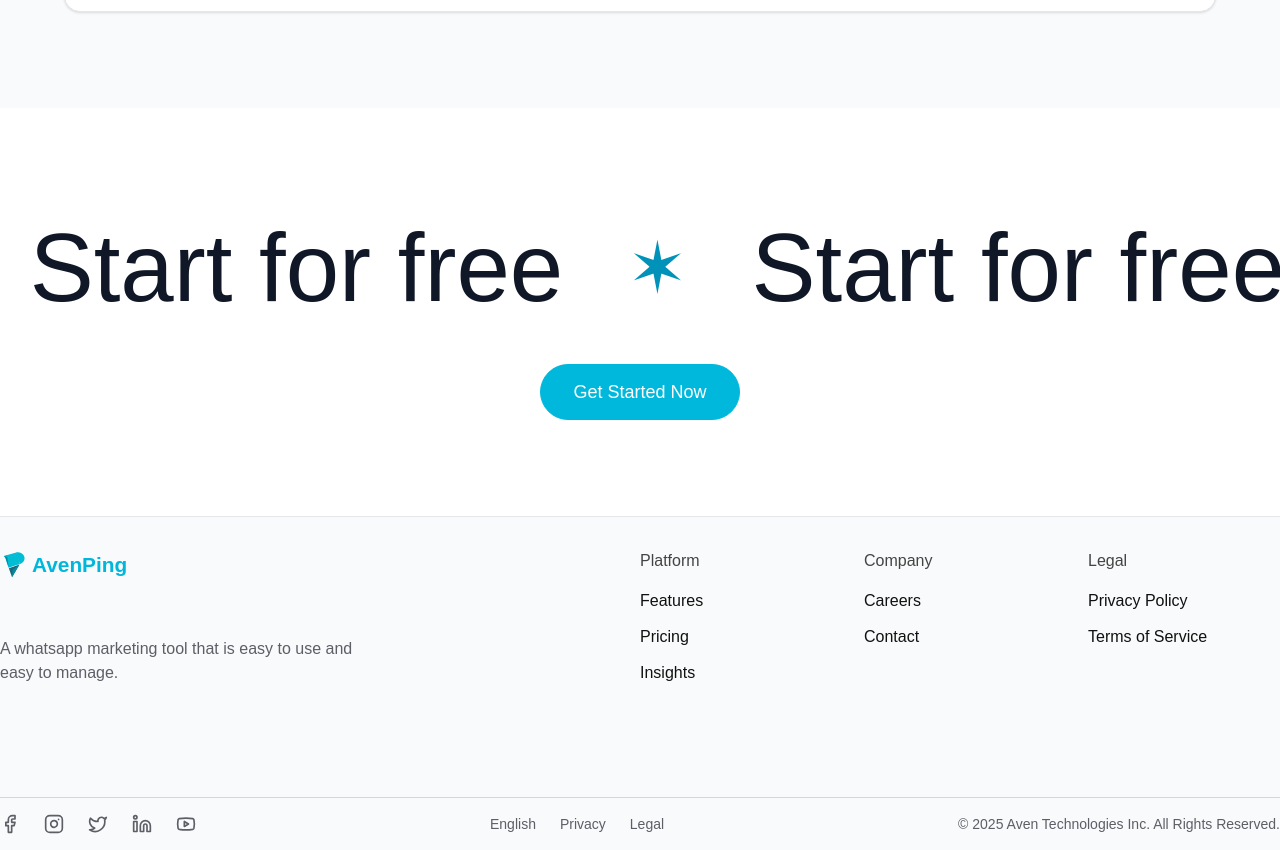
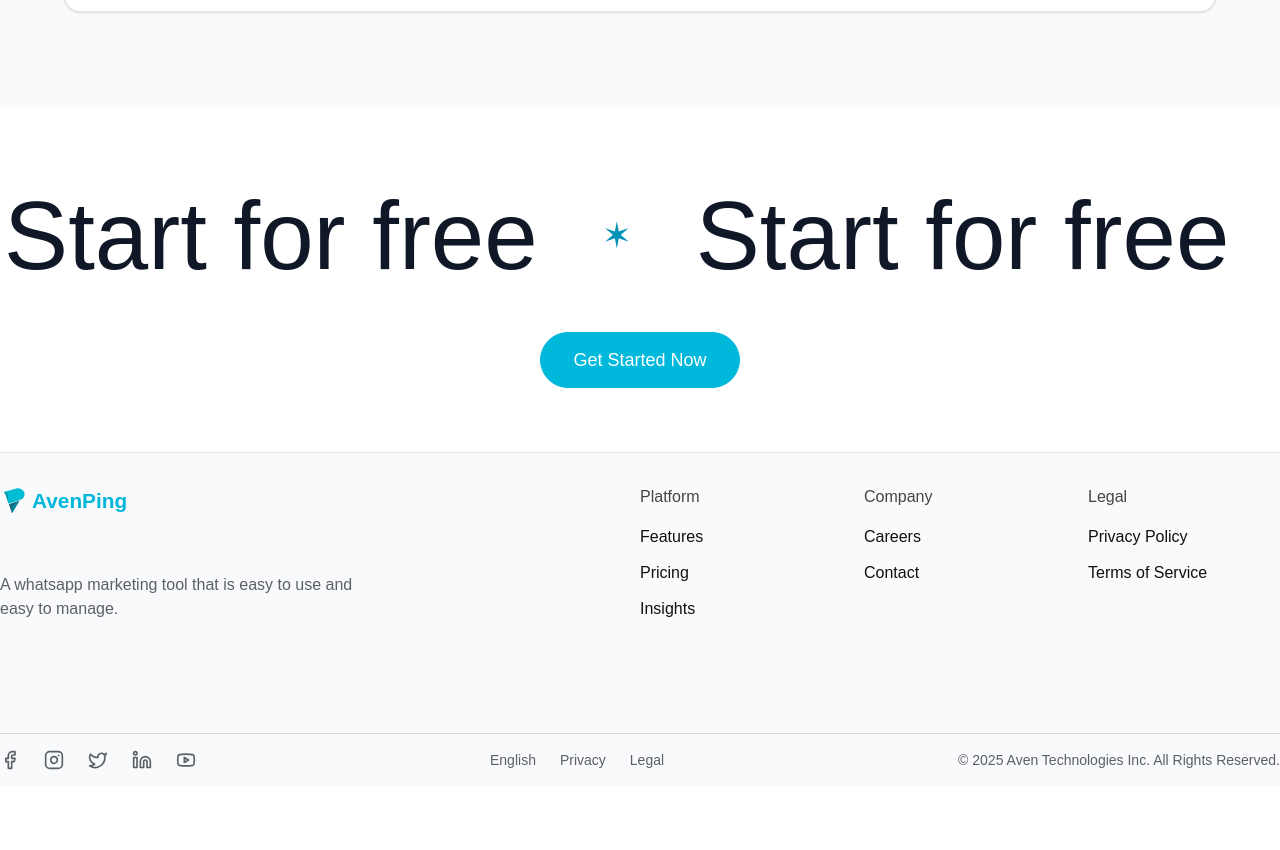
Before and after one commit to itsrealkaran/AvenPing-Landing, a Next.js app: page / in a window 1280 px wide. Shown: the part 8403-9253 px from the top of the page. After the commit the page ends 9189 px from the top, so only its background shows below. Built offline with nearby package versions, Linux system fonts and the light colour scheme; no server answers.

Commit message:
fix: Dashboard Call-to-Action

```diff
--- a/components/call-to-action.tsx
+++ b/components/call-to-action.tsx
@@ -32,7 +32,7 @@ export default function CallToAction() {
   }, [slowDownAnimation]);
 
   return (
-    <section className="py-24 bg-white">
+    <section className="py-16 bg-white">
       <div className="overflow-x-clip p-4 flex">
         <motion.div
           ref={scope}
@@ -42,8 +42,8 @@ export default function CallToAction() {
         >
           {Array.from({ length: 10 }).map((_, index) => (
             <div key={index} className="flex items-center gap-16">
-              <span className="text-cyan-600 text-7xl">&#10038;</span>
-              <span className={twMerge(slowDownAnimation && "text-cyan-600 text-7xl")}
+              <span className="text-cyan-600 text-4xl">&#10038;</span>
+              <span className={twMerge(slowDownAnimation && "text-cyan-600 text-4xl")}
               style={{ fontSize: "inherit" }}>
                 Start for free
               </span>
@@ -52,7 +52,7 @@ export default function CallToAction() {
         </motion.div>
       </div>
       <div className="text-center mt-8">
-        <Link href="/signup">
+        <Link href="https://app.avenping.com/signup">
           <Button variant="primary" className="text-lg px-8 h-14">
             Get Started Now
           </Button>
```
